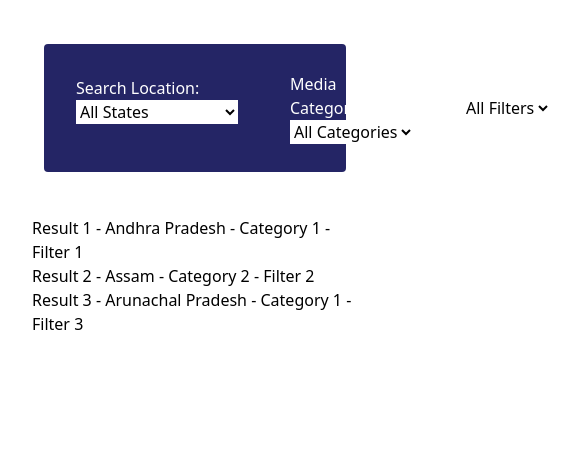
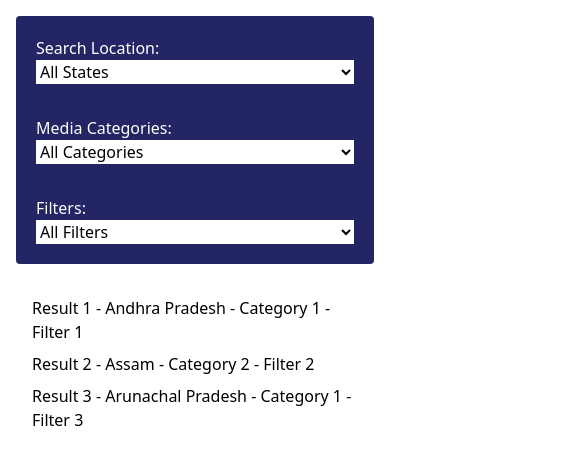
Before and after one commit to Ashu123falle/PrimeSlots, a Next.js app: page /MediaListingPage in a window 390 px wide. Shown: the top 464 px of the page, 567 px wide, since content can reach past the window. Built offline with nearby package versions, Linux system fonts and the light colour scheme.

Commit message:
Made responsive on all screen sizes

```diff
--- a/pages/MediaListingPage/FilterComponent/FilterComponent.js
+++ b/pages/MediaListingPage/FilterComponent/FilterComponent.js
@@ -15,9 +15,9 @@ const FilterComponent = ({ data }) => {
 
   return (
     <div className=' text-white'>
-      <div className='flex m-11 space-x-4 rounded p-3' style={{ backgroundColor: '#242565' }}>
+      <div className='flex flex-col md:flex-row m-4 space-y-4 md:space-y-0 md:space-x-4 rounded p-3' style={{ backgroundColor: '#242565' }}>
         {/* Indian States dropdown */}
-        <div className='flex flex-1 flex-col  p-5'>
+        <div className='flex flex-1 flex-col p-2 md:p-5'>
           <label htmlFor='indianStates'>Search Location:</label>
           <select
             id='indianStates'
@@ -34,7 +34,7 @@ const FilterComponent = ({ data }) => {
         </div>
 
         {/* Media Categories dropdown */}
-        <div className='flex flex-1 flex-col p-4 '>
+        <div className='flex flex-1 flex-col p-2 md:p-4'>
           <label htmlFor='mediaCategories'>Media Categories:</label>
           <select
             id='mediaCategories'
@@ -51,7 +51,7 @@ const FilterComponent = ({ data }) => {
         </div>
 
         {/* Filters dropdown */}
-        <div className='flex flex-1 flex-col  p-4 '>
+        <div className='flex flex-1 flex-col p-2 md:p-4'>
           <label htmlFor='filters'>Filters:</label>
           <select
             id='filters'
@@ -70,7 +70,7 @@ const FilterComponent = ({ data }) => {
       {/* Display results here */}
       <div className='text-black m-8'>
         {filteredData.map((item) => (
-          <div key={item.title}>
+          <div key={item.title} className='mb-2'>
             {item.title} - {item.state} - {item.category} - {item.filter}
           </div>
         ))}
```
